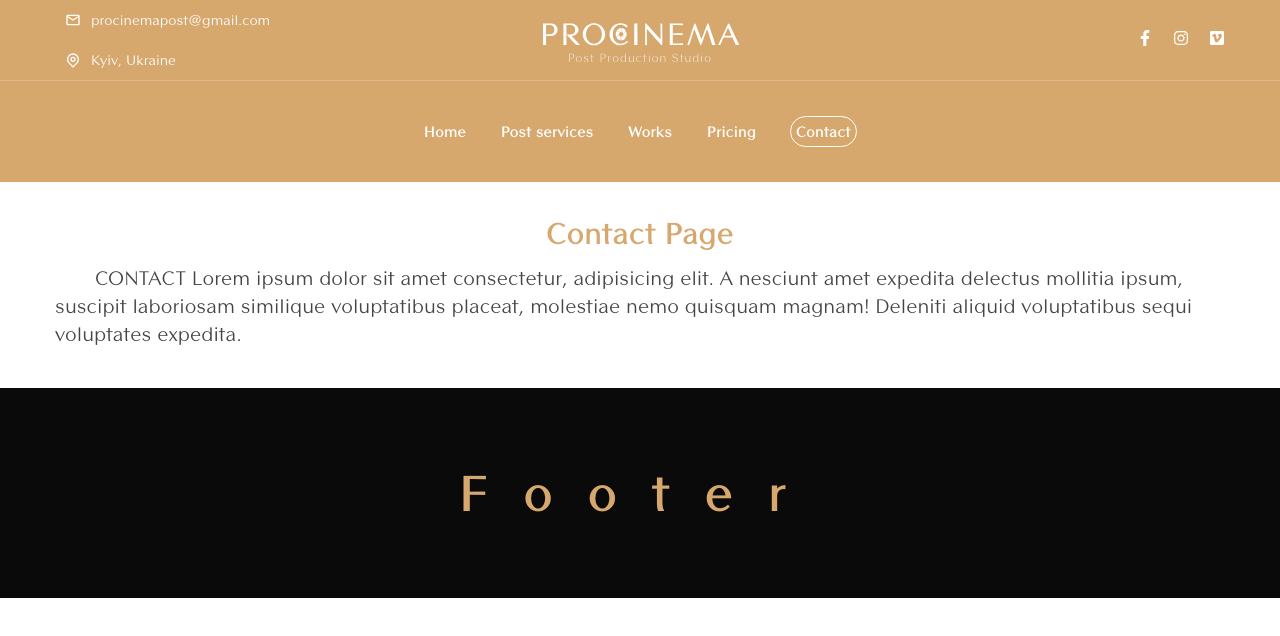
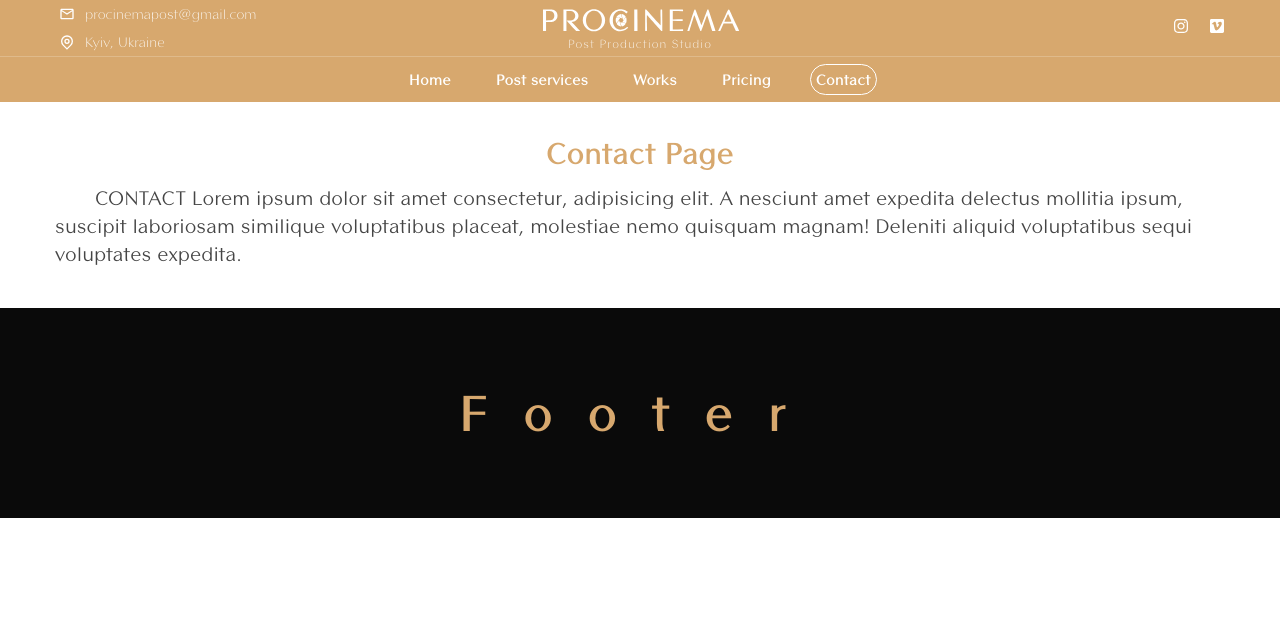
Before and after one commit to G2Sgit/procinema, a Next.js app: page /contact in a window 1280 px wide. Shown: the top 636 px of the page. Built offline with nearby package versions, Linux system fonts and the light colour scheme; a web font is replaced by a local one.

Commit message:
Commit 1

```diff
--- a/components/Header/BurgerBtn/BurgerBtn.jsx
+++ b/components/Header/BurgerBtn/BurgerBtn.jsx
@@ -6,7 +6,7 @@ const BurgerBtn = ({ setIsOpen, isOpen }) => {
     <div className={css.buttonWrapper}>
       <button className={css.button} onClick={() => setIsOpen(!isOpen)}>
         {isOpen ? (
-          <IoMdClose />
+          <IoMdClose value={{ fill: 'black' }}/>
         ) : (
           <svg fill={"white"} width={"80px"} height={"70px"}>
             <use href={"/icons-sprite.svg#burger-menu"} />
--- a/components/Header/BurgerBtn/BurgerBtn.module.scss
+++ b/components/Header/BurgerBtn/BurgerBtn.module.scss
@@ -23,5 +23,6 @@
   // z-index: 120;
 }
 
-.navBtn {
+.closeButton{
+  fill:#000000;
 }
--- a/components/Header/ContactLine/AddressList/AddressList.module.scss
+++ b/components/Header/ContactLine/AddressList/AddressList.module.scss
@@ -2,15 +2,20 @@
     display: flex;
     // align-items: center;
     // justify-content: center;
-    font-style: 14px;
-    padding: 10px;
+    font-style: 10px;
+    font-size: 14px;
+    padding: 4px;
+    font-family: var(--contax-sans);
+    font-weight: 200;
     justify-content: center;
 
     @media screen and (max-width: 767px) {
       padding: 0;
+      opacity: 0;
     }
     @media screen and (min-width: 768px) {
       justify-content: flex-start;
+      opacity: 100;
     }
 
 
--- a/components/Header/ContactLine/SocialIcons/SocialIcons.jsx
+++ b/components/Header/ContactLine/SocialIcons/SocialIcons.jsx
@@ -1,4 +1,3 @@
-import { FaFacebookF } from "react-icons/fa";
 import { FaInstagram } from "react-icons/fa";
 import { FaVimeo } from "react-icons/fa";
 
@@ -7,11 +6,6 @@ import css from "./SocialIcons.module.scss";
 export default function SocialIcons({ fb, insta, vimeo }) {
   return (
     <ul className={css.wrapper}>
-      <li className={css.link}>
-        <a href={fb}>
-          <FaFacebookF />
-        </a>
-      </li>
       <li className={css.link}>
         <a href={insta}>
           <FaInstagram />
--- a/components/Header/Logo/Logo.module.scss
+++ b/components/Header/Logo/Logo.module.scss
@@ -7,7 +7,7 @@
     color: white;
     font-style: italic;
     font-size: 12px;
-    z-index: 30;
+    z-index: 1000;
     & svg {
       fill: var(--lightTextColor);
       width: 200px;
@@ -25,18 +25,20 @@
   .logo {
     @extend %logoTemplate;
     position: absolute;
-    top: -5%;
-
+    top: -30px;
+    pointer-events: none;
 
     @media screen and (max-width: 768px) {
       position: relative;
+      bottom: 20px;
     }
   }
 
   .pageLogo {
     @extend %logoTemplate;
     position: absolute;
-    top:-2%;
+    top: -30px;
+    pointer-events: none;
     & svg {
       fill: var(--lightTextColor);
     }
--- a/components/Header/NavigationLine/NavigationLine.jsx
+++ b/components/Header/NavigationLine/NavigationLine.jsx
@@ -123,7 +123,7 @@ const NavigationLine = ({ isHomePage }) => {
     <div className={classList}>
       <Container>
         <div className={css.fixedNav}>
-          <Logo isHomePage={isHomePage} />
+          <Logo isHomePage={isHomePage} isFixed={isFixed}/>
 
           <BurgerBtn setIsOpen={setIsOpen} isOpen={isOpen} />
           <Navigation
--- a/components/Header/NavigationLine/NavigationLine.module.scss
+++ b/components/Header/NavigationLine/NavigationLine.module.scss
@@ -1,7 +1,7 @@
 %flex {
   display: flex;
   flex-direction: column;
-align-items: center;
+  align-items: center;
   @media screen and (max-width: 767px) {
     & div {
       flex-grow: 1;
@@ -14,7 +14,6 @@ align-items: center;
 }
 .staticNav {
   @extend %flex;
-
   transition: all 0.8s cubic-bezier(0.075, 0.82, 0.165, 1);
 
   @media screen and (max-width: 767px) {
@@ -29,17 +28,25 @@ align-items: center;
 
   &.fixed {
     @extend %flex;
-
     position: fixed;
     top: 0;
     right: 0;
     left: 0;
-    background-color: #fff;
+    background-color: var(--lightTextColor);
     box-shadow: 0 0 20px -10px rgba(0, 0, 0, 0.8);
+
     & a,
     & p,
     & span {
       color: var(--primaryNavColor);
+
+      &:hover {
+        &:hover {
+          color: var(--primaryNavColor);
+          outline: 1px solid #000000;
+          border-radius: 30px;
+        }
+      }
     }
   }
 
@@ -56,7 +63,7 @@ align-items: center;
 
   width: 450px;
 
-  padding: 46px 40px 50px 50px;
+  // padding:46px 40px 50px 50px;
 
   background-color: var(--primaryBackgroundColor);
   z-index: 10;
@@ -109,12 +116,12 @@ align-items: center;
   }
 }
 
-.nav_dropdown_item {
-  position: relative;
+// .nav_dropdown_item {
+//   position: relative;
 
-  display: flex;
-  flex-direction: column;
-}
+//   display: flex;
+//   flex-direction: column;
+// }
 
 .nav_link {
   font-size: 15px;
@@ -153,25 +160,25 @@ align-items: center;
   color: var(--primaryNavColor);
 }
 
-.dropdown_unit {
-  display: flex;
+// .dropdown_unit {
+//   display: flex;
 
-  justify-content: space-between;
-  align-items: center;
+//   justify-content: space-between;
+//   align-items: center;
 
-  padding: 0;
+//   padding: 0;
 
-  border: none;
+//   border: none;
 
-  cursor: pointer;
-}
+//   cursor: pointer;
+// }
 
-.dropdown_btn_text {
-  padding-right: 6px;
+// .dropdown_btn_text {
+//   padding-right: 6px;
 
-  font-size: 15px;
-  font-weight: 600;
-}
+//   font-size: 15px;
+//   font-weight: 600;
+// }
 
 .nav_link_main ~ .plus {
   color: var(--lightTextColor);
--- a/components/Navigation/Navigation.module.scss
+++ b/components/Navigation/Navigation.module.scss
@@ -70,7 +70,7 @@
     }
 
     @media screen and (min-width: 768px) {
-      padding: 38px 0;
+      padding: 10px 0;
 
       &:not(:last-child) {
         border-bottom: none;
@@ -89,6 +89,7 @@
     font-size: 15px;
     font-weight: 700;
     line-height: calc(25 / 15);
+    padding: 5px;
 
     color: var(--lightTextColor);
 
@@ -118,15 +119,13 @@
     font-size: 15px;
     font-weight: 600;
     outline:1px solid #FFFFFF;
+    color: var(--lightTextColor);
     padding: 5px;
-color: var(--lightTextColor);
 border-radius: 30px;
 
 &:hover{
   color: var(--primaryNavColor);
-  outline:1px solid #000000;
-  border-radius: 30px;
-}
+  outline:1px solid #000000;}
 
   }
 
@@ -140,25 +139,25 @@ border-radius: 30px;
       outline:1px solid #000000;}
   }
 
-  .dropdown_unit {
-    display: flex;
+  // .dropdown_unit {
+  //   display: flex;
 
-    justify-content: space-between;
-    align-items: center;
+  //   justify-content: space-between;
+  //   align-items: center;
 
-    padding: 0;
+  //   padding: 0;
 
-    border: none;
+  //   border: none;
 
-    cursor: pointer;
-  }
+  //   cursor: pointer;
+  // }
 
-  .dropdown_btn_text {
-    padding-right: 6px;
+  // .dropdown_btn_text {
+  //   padding-right: 6px;
 
-    font-size: 15px;
-    font-weight: 600;
-  }
+  //   font-size: 15px;
+  //   font-weight: 600;
+  // }
 
   .nav_link_main ~ .plus {
     color: var(--lightTextColor);
```
